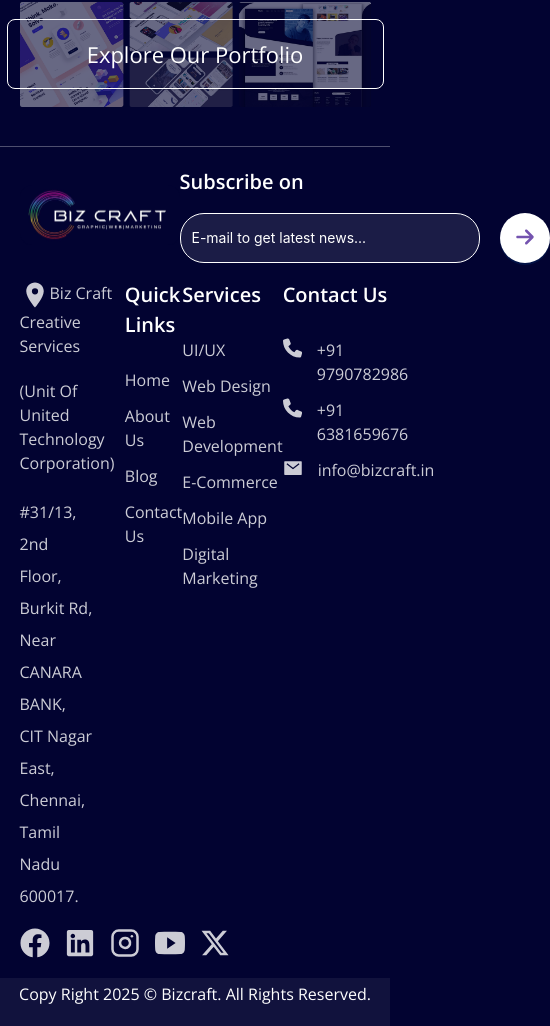
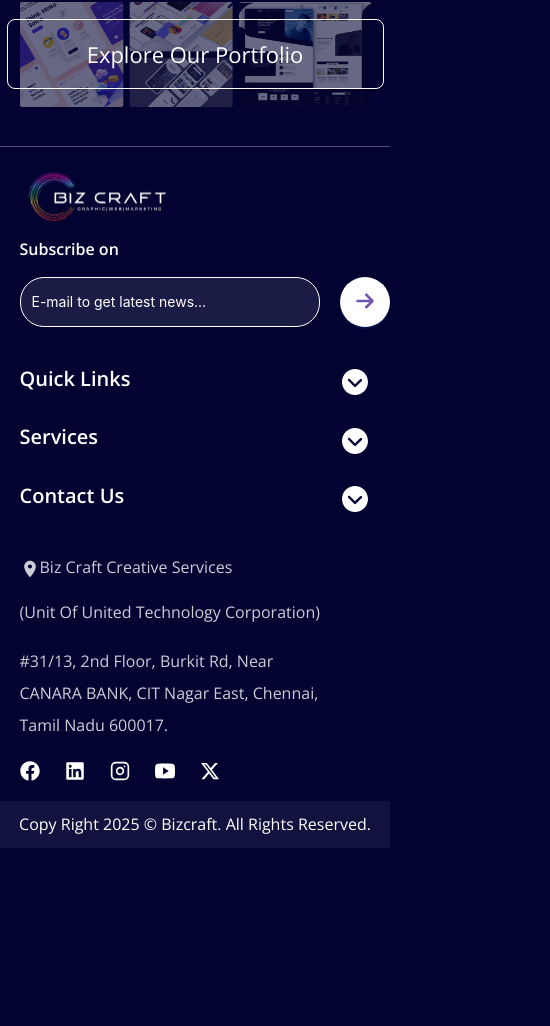
Before and after one commit to Resources-DTW/bizcraft, a React (Create React App) app: page /blog in a window 390 px wide. Shown: the part 1715-2741 px from the top of the page, 550 px wide, since content can reach past the window. After the commit the page ends 2563 px from the top, so only its background shows below. Built offline with nearby package versions, Linux system fonts and the light colour scheme.

Commit message:
fix!:minor changes

```diff
--- a/src/components/Footer.js
+++ b/src/components/Footer.js
@@ -1,4 +1,4 @@
-import React from "react";
+import React, { useEffect, useState } from "react";
 import "../styles/Header.css";
 import "../styles/Footer.css";
 import headerlogo from "../assests/headerlogo.png";
@@ -13,8 +13,26 @@ import { FaLinkedin } from "react-icons/fa";
 import { LuInstagram } from "react-icons/lu";
 import { IoLogoYoutube } from "react-icons/io";
 import { FaXTwitter } from "react-icons/fa6";
+import { IoIosArrowDown, IoIosArrowUp } from "react-icons/io";
+import { IoIosArrowDropdownCircle } from "react-icons/io";
+import { IoIosArrowDropupCircle } from "react-icons/io";
 
 export default function Footer() {
+  const [openSection, setOpenSection] = useState(null);
+  const [isMobile, setIsMobile] = useState(window.innerWidth <= 768);
+
+  useEffect(() => {
+    const handleResize = () => {
+      setIsMobile(window.innerWidth <= 768);
+    };
+    window.addEventListener("resize", handleResize);
+    return () => window.removeEventListener("resize", handleResize);
+  }, []);
+
+  const toggleSection = (section) => {
+    setOpenSection(openSection === section ? null : section);
+  };
+
   return (
     <>
       <div className="footer-container">
@@ -59,11 +77,13 @@ export default function Footer() {
         <div className="footer-content">
           <div className="footer-section">
             <Link to="/services" className="footer-address">
-              <p>
+              <p style={{ width: "max-content" }}>
                 <MdLocationOn className="footer-icon" />
                 Biz Craft Creative Services
               </p>
-              <p>(Unit Of United Technology Corporation)</p>
+              <p style={{ width: "max-content" }}>
+                (Unit Of United Technology Corporation)
+              </p>
               <p className="footer-address-text">
                 #31/13, 2nd Floor, Burkit Rd, Near CANARA BANK, CIT Nagar East,
                 Chennai, Tamil Nadu 600017.
@@ -88,61 +108,121 @@ export default function Footer() {
             </div>
           </div>
           <div className="footer-column">
-            <p className="footer-title">Quick Links</p>
-
-            <Link to="/" className="footer-nav">
+            <p className="footer-title">
+              Quick Links
+              {isMobile && (
+                <span
+                  className="footer-toggle-icon"
+                  onClick={() => isMobile && toggleSection("quickLinks")}
+                >
+                  {openSection === "quickLinks" ? (
+                    <IoIosArrowDropupCircle />
+                  ) : (
+                    <IoIosArrowDropdownCircle />
+                  )}
+                </span>
+              )}
+            </p>
+            <div
+              className={`footer-content-dropdown ${
+                openSection === "quickLinks" || !isMobile ? "active" : ""
+              }`}
+            >
+              <Link to="/" className="footer-address">
                 Home
               </Link>
-            <Link to="/about-us" className="footer-nav">
+              <Link to="/about-us" className="footer-address">
                 About Us{" "}
               </Link>
-            <Link to="/blog" className="footer-nav">
+              <Link to="/blog" className="footer-address">
                 Blog
               </Link>
-            <Link to="/contact-us" className="footer-nav">
+              <Link to="/contact-us" className="footer-address">
                 Contact Us
               </Link>
             </div>
+          </div>
 
           <div className="footer-column">
-            <p className="footer-title">Services</p>
-            <Link to="/ui-ux-design" className="footer-nav">
+            <p className="footer-title">
+              Services
+              {isMobile && (
+                <span
+                  className="footer-toggle-icon"
+                  onClick={() => isMobile && toggleSection("services")}
+                >
+                  {openSection === "services" ? (
+                    <IoIosArrowDropupCircle />
+                  ) : (
+                    <IoIosArrowDropdownCircle />
+                  )}
+                </span>
+              )}
+            </p>
+            <div
+              className={`footer-content-dropdown ${
+                openSection === "services" || !isMobile ? "active" : ""
+              }`}
+            >
+              <Link to="/ui-ux-design" className="footer-address">
                 UI/UX
               </Link>
-            <Link to="/web-design" className="footer-nav">
+              <Link to="/web-design" className="footer-address">
                 Web Design
               </Link>
-            <Link to="/web-development" className="footer-nav">
+              <Link to="/web-development" className="footer-address">
                 Web Development
               </Link>
-            <Link to="/contact" className="footer-nav">
+              <Link to="/contact" className="footer-address">
                 E-Commerce
               </Link>
-            <Link to="/contact" className="footer-nav">
+              <Link to="/contact" className="footer-address">
                 Mobile App
               </Link>{" "}
-            <Link to="/contact" className="footer-nav">
+              <Link to="/contact" className="footer-address">
                 Digital Marketing
               </Link>
             </div>
+          </div>
 
           <div className="footer-column">
-            <p className="footer-title">Contact Us</p>
-            <Link to="/" className="footer-nav">
+            <p className="footer-title">
+              Contact Us{" "}
+              {isMobile && (
+                <span
+                  className="footer-toggle-icon"
+                  onClick={() => isMobile && toggleSection("contactus")}
+                >
+                  {openSection === "contactus" ? (
+                    <IoIosArrowDropupCircle />
+                  ) : (
+                    <IoIosArrowDropdownCircle />
+                  )}
+                </span>
+              )}
+            </p>
+            <div
+              className={`footer-content-dropdown ${
+                openSection === "contactus" || !isMobile ? "active" : ""
+              }`}
+            >
+              <Link to="/" className="footer-phone">
                 <FaPhone className="phone-icon" />
                 +91 9790782986
               </Link>
-            <Link to="/" className="footer-nav">
+              <Link to="/" className="footer-phone">
                 <FaPhone className="phone-icon" />
                 +91 6381659676
               </Link>
-            <Link to="/" className="footer-nav">
+              <Link to="/" className="footer-phone">
                 <IoMailSharp className="phone-icon" />
                 info@bizcraft.in
               </Link>
             </div>
           </div>
         </div>
+      </div>
+
       <div className="footer-bottom">
         <p className="footer-copyright">
           Copy Right 2025 &copy; Bizcraft. All Rights Reserved.
--- a/src/components/Header.js
+++ b/src/components/Header.js
@@ -12,7 +12,7 @@ export default function Header() {
   const navigate = useNavigate();
 
   const [menuOpen, setMenuOpen] = useState(false);
-  const [isMobile, setIsMobile] = useState(window.innerWidth < 768);
+  const [isMobile, setIsMobile] = useState(window.innerWidth <= 768);
 
   useEffect(() => {
     const handleResize = () => {
--- a/src/screens/Contact Us.js
+++ b/src/screens/Contact Us.js
@@ -223,7 +223,7 @@ export default function ContactUs() {
         referrerpolicy="no-referrer-when-downgrade"
       ></iframe>
 
-      {/* <Footer /> */}
+      <Footer />
     </div>
   );
 }
--- a/src/styles/Contact Us.css
+++ b/src/styles/Contact Us.css
@@ -105,6 +105,8 @@ a {
 @media (max-width: 768px) {
   .contactus-box {
     flex-direction: column;
+    background-color: transparent;
+    gap: 30px;
   }
 }
 .contactus-info {
@@ -118,6 +120,7 @@ a {
 @media (max-width: 768px) {
   .contactus-info {
     order: 1;
+    margin-left: 0%;
   }
 }
 .contactus-heading {
@@ -125,7 +128,7 @@ a {
   font-weight: 600;
   color: #7453af;
   text-align: center;
-  letter-spacing: 10px;
+  letter-spacing: 8px;
   text-transform: uppercase;
 }
 @media (max-width: 768px) {
@@ -165,6 +168,7 @@ a {
     width: 100%;
     text-align: center;
     line-height: 21px;
+    font-size: 13px;
   }
 }
 .social-label {
@@ -227,6 +231,8 @@ a {
 @media (max-width: 768px) {
   .contactus-nav {
     align-items: center;
+    justify-content: center;
+    width: 100%;
   }
 }
 element.style {
--- a/src/styles/Footer.css
+++ b/src/styles/Footer.css
@@ -5,14 +5,36 @@
   font-size: 20px;
   font-weight: 600;
   color: #ffffff;
-  margin-top: 0;
+  margin: 0;
+  display: flex;
+  justify-content: space-between;
+  align-items: center;
+  cursor: pointer;
 }
+
 .footer-column {
   display: flex;
   flex-direction: column;
-  gap: 12px;
+  gap: 15px;
+  margin-top: 3%;
+}
+@media (max-width: 768px) {
+  .footer-column {
+    order: 1;
+  }
 }
 .footer-nav {
+  text-decoration: none;
+  color: #ffffff;
+  display: flex;
+  gap: 15px;
+}
+@media (max-width: 768px) {
+  .footer-nav {
+    gap: 25px;
+  }
+}
+.footer-phone {
   text-decoration: none;
   color: #ffffff;
   font-size: 16px;
@@ -41,12 +63,23 @@
   align-items: center;
   width: 100%;
 }
+@media (max-width: 768px) {
+  .footer-header {
+    flex-direction: column;
+    align-items: flex-start;
+    gap: 10px;
+  }
+}
 .footer-subscribe-text {
   font-size: 20px;
   font-weight: 600;
   color: #ffffff;
 }
-
+@media (max-width: 768px) {
+  .footer-subscribe-text {
+    font-size: 16px;
+  }
+}
 .footer-subscribe-box {
   display: flex;
   gap: 20px;
@@ -60,6 +93,7 @@
   color: white;
   background-color: #1b1c46;
 }
+
 /* :where(.css-dev-only-do-not-override-cdzvx5).ant-input-outlined:hover {
   border-color: #ffffff;
   background-color: #1b1c46;
@@ -82,18 +116,39 @@
   justify-content: space-between;
   margin-top: 5%;
 }
+@media (max-width: 768px) {
+  .footer-content {
+    flex-direction: column;
+  }
+}
+@media (max-width: 768px) {
+  .footer-section {
+    order: 2;
+    margin-top: 10%;
+  }
+}
 .footer-section {
   width: 30%;
 }
 .footer-icon {
   width: 30px;
   height: 30px;
-  color: #ffffff;
+  color: #ffffff !important;
 }
-
+@media (max-width: 768px) {
+  .footer-icon {
+    width: 20px;
+    height: 20px;
+  }
+}
 .footer-address-text {
   width: 70%;
   line-height: 32px;
+}
+@media (max-width: 768px) {
+  .footer-address-text {
+    width: 300%;
+  }
 }
 .phone-icon {
   width: 20px;
@@ -103,9 +158,29 @@
   background-color: #ffffff0f;
   padding: 1% 0%;
 }
+@media (max-width: 768px) {
+  .footer-bottom {
+    padding: 3% 0%;
+  }
+}
+
 .footer-copyright {
   font-size: 14;
   font-weight: 400;
   color: #ffffff;
   text-align: center;
+  margin-bottom: 0;
 }
+.footer-content-dropdown {
+  display: none;
+  flex-direction: column;
+  gap: 12px;
+}
+.footer-content-dropdown.active {
+  display: flex;
+  margin-top: 0;
+}
+.footer-toggle-icon {
+  color: #ffffff;
+  font-size: xx-large;
+}
```
Lines whose indentation alone changed are shown as unchanged.
